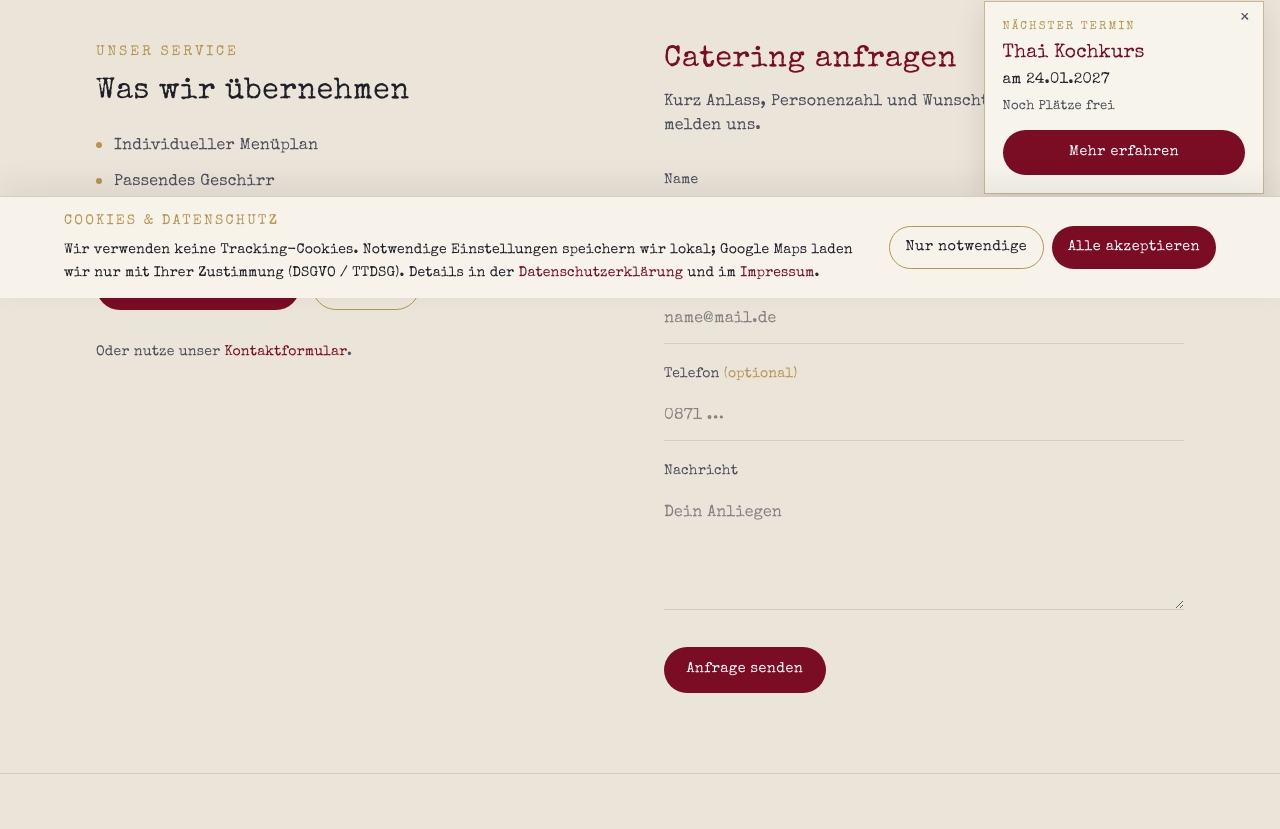
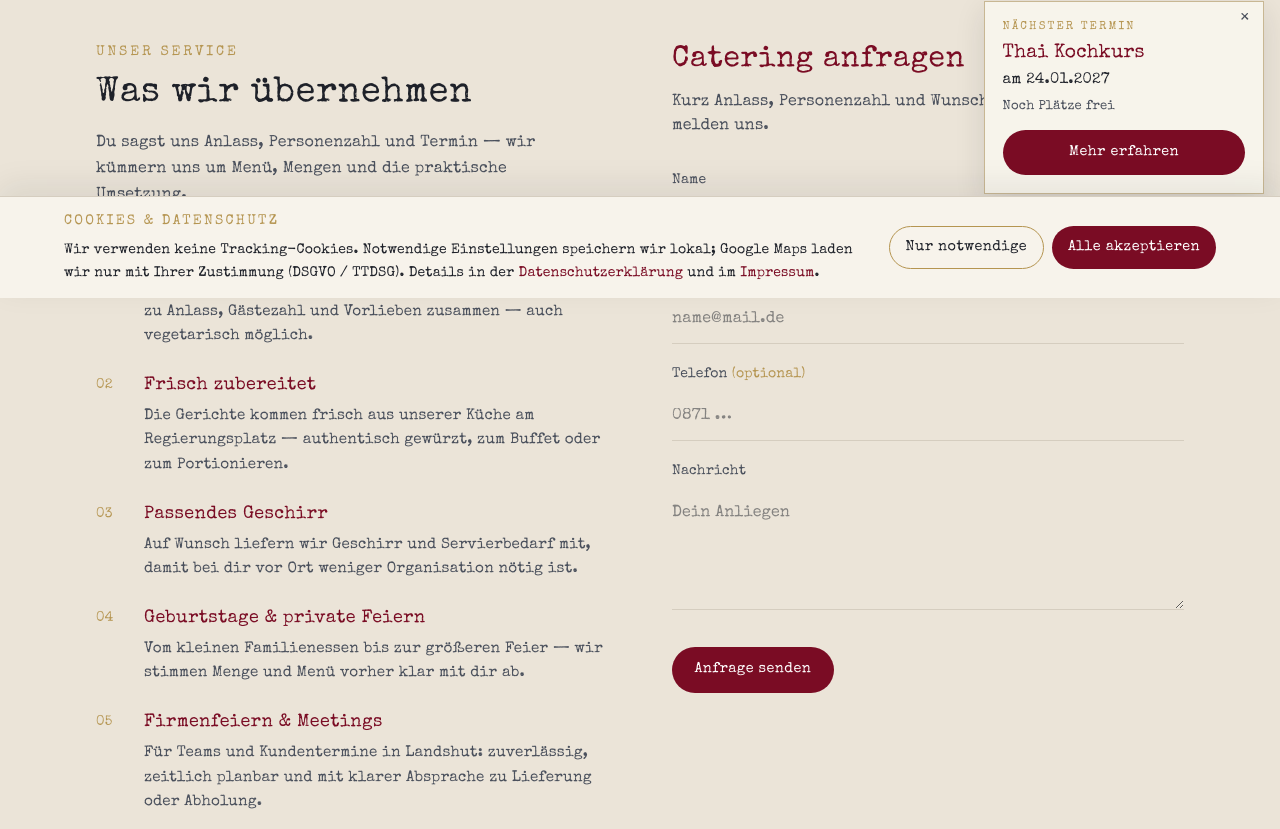
Before and after one commit to viastefan/Wassana, a Next.js app: page /catering in a window 1280 px wide. Shown: the part 502-1331 px from the top of the page. Built offline with nearby package versions, Linux system fonts and the light colour scheme; no server answers.

Commit message:
Enrich the catering offerings section with clearer hierarchy.
Replace the thin bullet list with numbered service rows, short
supporting copy, and more complete event coverage for Landshut.

```diff
--- a/src/app/catering/page.tsx
+++ b/src/app/catering/page.tsx
@@ -9,15 +9,43 @@ import { site } from "@/lib/site";
 export const metadata: Metadata = {
   title: "Thai Catering Landshut",
   description:
-    "Thai Catering in Landshut von Wassana: individueller Menüplan inkl. Geschirr für Geburtstage, Firmenfeiern und Hochzeiten.",
+    "Thai Catering in Landshut von Wassana: individueller Menüplan, Geschirr und frische Gerichte für Geburtstage, Firmenfeiern und Hochzeiten.",
   alternates: { canonical: "/catering" },
   openGraph: {
     title: "Thai Catering Landshut | Wassana",
-    description: "Catering-Service mit Thai-Atmosphäre für Ihr Event.",
+    description:
+      "Catering mit Thai-Küche für Events in Landshut — Menüplanung, Geschirr und frische Zubereitung.",
     url: "/catering",
   },
   robots: { index: true, follow: true },
 };
+
+const offerings = [
+  {
+    title: "Individueller Menüplan",
+    text: "Wir stellen Curries, Wok-Gerichte und Beilagen passend zu Anlass, Gästezahl und Vorlieben zusammen — auch vegetarisch möglich.",
+  },
+  {
+    title: "Frisch zubereitet",
+    text: "Die Gerichte kommen frisch aus unserer Küche am Regierungsplatz — authentisch gewürzt, zum Buffet oder zum Portionieren.",
+  },
+  {
+    title: "Passendes Geschirr",
+    text: "Auf Wunsch liefern wir Geschirr und Servierbedarf mit, damit bei dir vor Ort weniger Organisation nötig ist.",
+  },
+  {
+    title: "Geburtstage & private Feiern",
+    text: "Vom kleinen Familienessen bis zur größeren Feier — wir stimmen Menge und Menü vorher klar mit dir ab.",
+  },
+  {
+    title: "Firmenfeiern & Meetings",
+    text: "Für Teams und Kundentermine in Landshut: zuverlässig, zeitlich planbar und mit klarer Absprache zu Lieferung oder Abholung.",
+  },
+  {
+    title: "Hochzeiten & besondere Anlässe",
+    text: "Thai-Küche als besonderer Akzent — wir planen Vorlauf, Mengen und Ablauf gemeinsam mit euch.",
+  },
+] as const;
 
 export default function CateringPage() {
   return (
@@ -39,27 +67,41 @@ export default function CateringPage() {
       />
 
       <section className="bg-[color:var(--bg-soft)]">
-        <div className="mx-auto grid max-w-6xl gap-12 px-5 py-14 md:grid-cols-2 md:px-8 md:py-20">
+        <div className="mx-auto grid max-w-6xl gap-12 px-5 py-14 md:grid-cols-2 md:gap-16 md:px-8 md:py-20">
           <Reveal>
             <p className="text-sm tracking-[0.2em] text-[color:var(--gold)] uppercase">
               Unser Service
             </p>
-            <h2 className="font-display mt-3 text-3xl text-[color:var(--ink)]">
+            <h2 className="font-display mt-3 text-3xl text-[color:var(--ink)] md:text-4xl">
               Was wir übernehmen
             </h2>
-            <ul className="mt-6 space-y-3 text-[color:var(--muted)]">
-              {[
-                "Individueller Menüplan",
-                "Passendes Geschirr",
-                "Geburtstage, Firmenfeiern & Hochzeiten",
-              ].map((item) => (
-                <li key={item} className="flex gap-3">
-                  <span className="mt-2 h-1.5 w-1.5 shrink-0 rounded-full bg-[color:var(--gold)]" />
-                  <span>{item}</span>
+            <p className="mt-4 max-w-md text-[color:var(--muted)] leading-relaxed">
+              Du sagst uns Anlass, Personenzahl und Termin — wir kümmern uns um
+              Menü, Mengen und die praktische Umsetzung.
+            </p>
+
+            <ul className="mt-9 space-y-6">
+              {offerings.map((item, index) => (
+                <li key={item.title} className="flex gap-4">
+                  <span
+                    className="font-display mt-0.5 w-8 shrink-0 text-sm tracking-[0.12em] text-[color:var(--gold)]"
+                    aria-hidden
+                  >
+                    {String(index + 1).padStart(2, "0")}
+                  </span>
+                  <div className="min-w-0">
+                    <p className="font-display text-lg leading-snug text-[color:var(--red)]">
+                      {item.title}
+                    </p>
+                    <p className="mt-1.5 text-[0.95rem] leading-relaxed text-[color:var(--muted)]">
+                      {item.text}
+                    </p>
+                  </div>
                 </li>
               ))}
             </ul>
-            <div className="mt-8 flex flex-wrap gap-3">
+
+            <div className="mt-10 flex flex-wrap gap-3">
               <a href={site.cateringEmailHref} className="btn-primary">
                 Per E-Mail anfragen
               </a>
@@ -67,8 +109,8 @@ export default function CateringPage() {
                 Anrufen
               </a>
             </div>
-            <p className="mt-8 text-sm text-[color:var(--muted)]">
-              Oder nutze unser{" "}
+            <p className="mt-6 text-sm text-[color:var(--muted)]">
+              Oder nutze das Formular hier — oder unser{" "}
               <Link
                 href="/kontakt"
                 className="text-[color:var(--red)] underline-offset-2 hover:underline"
```
